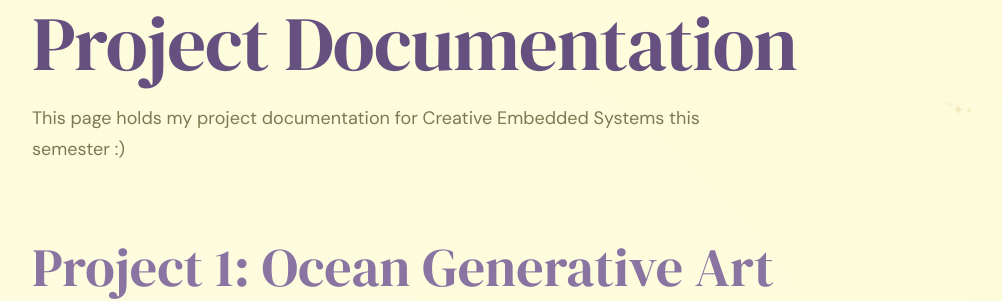
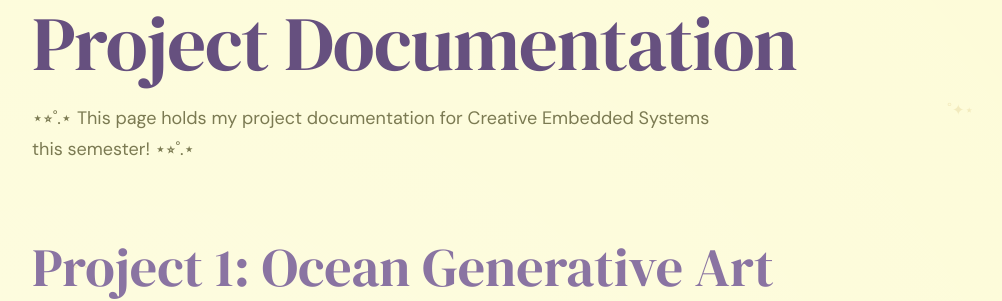
Before and after one commit to Sanjidahjahan/fall2026-design-documentation, a Jekyll site: the page built from documentation.md, in a window 1280 px wide and 900 px high. Shown: the part 153-454 px from the top of the window, without its empty margins (158-1160 px from the left). Built offline with Jekyll 4.4.1, drawn with Linux system fonts in a browser that asks for light colours.

```diff
--- a/documentation.md
+++ b/documentation.md
@@ -5,7 +5,7 @@ title: Project Documentation
 
 # Project Documentation
 
-This page holds my project documentation for Creative Embedded Systems this semester :)
+⋆⭒˚.⋆ This page holds my project documentation for Creative Embedded Systems this semester! ⋆⭒˚.⋆
 
 ## Project 1: Ocean Generative Art
 
```
